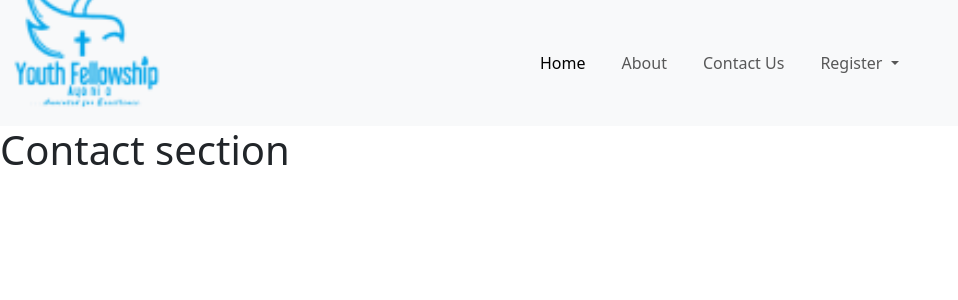
After one commit to K-Honsu/Secretariat, a Django app: page /contact/ in a window 1280 px wide. The commit adds this page. Shown: the top 300 px of the page, without its empty margins (0-958 px from the left). Run offline with Django 4.2, Linux system fonts and the light colour scheme.

Commit message:
Work on contact page

```diff
--- /dev/null
+++ b/base/templates/base/contact.html
@@ -0,0 +1,6 @@
+{% extends 'base/main.html' %}
+{% block content %}
+
+<h1>Contact section</h1>
+
+{% endblock content %}
--- a/base/templates/base/navbar.html
+++ b/base/templates/base/navbar.html
@@ -4,7 +4,9 @@
 <nav class="navbar navbar-expand-lg bg-body-tertiary">
   <div class="container-fluid">
     <div class="dis">
-      <img src="{% static 'images/secretariat.png' %}" alt="" />
+      <a href="{% url 'home' %}">
+        <img src="{% static 'images/secretariat.png' %}" alt="" />
+      </a>
     </div>
     <button
       class="navbar-toggler"
@@ -30,11 +32,35 @@
           <a class="nav-link" href="#">About</a>
         </li>
         <li class="nav-item">
-          <a class="nav-link" href="#">Contact Us</a>
+          <a class="nav-link" href="{% url 'contact' %}">Contact Us</a>
+        </li>
+        <!-- dropdown menu for registrations -->
+        <li class="nav-item dropdown">
+          <a
+            class="nav-link dropdown-toggle"
+            href="{% url 'register' %}"
+            role="button"
+            data-bs-toggle="dropdown"
+            aria-expanded="false"
+          >
+            Registrations
+          </a>
+          <ul class="dropdown-menu">
+            <li>
+              <a class="dropdown-item" href="">Marriage Thanksgiving</a>
+            </li>
+            <li>
+              <a class="dropdown-item" href="">Birth Notification</a>
+            </li>
+            <li>
+              <a class="dropdown-item" href="">Child Dedication</a>
+            </li>
+          </ul>
         </li>
         <li class="nav-item">
           <a class="nav-link" href="{% url 'logout-page' %}">Logout</a>
         </li>
+        <!-- end of dropdown menu for registrations -->
         {% else %}
         <div class="collapse navbar-collapse" id="navbarNavDropdown">
           <ul class="navbar-nav">
@@ -50,7 +76,7 @@
               <a class="nav-link" href="#">About</a>
             </li>
             <li class="nav-item">
-              <a class="nav-link" href="#">Contact Us</a>
+              <a class="nav-link" href="{% url 'contact' %}">Contact Us</a>
             </li>
             <li class="nav-item dropdown">
               <a
--- a/base/urls.py
+++ b/base/urls.py
@@ -2,5 +2,6 @@ from django.urls import path
 from . import views
 
 urlpatterns = [
-    path('', views.homePage, name='home')
+    path('', views.homePage, name='home'),
+    path('contact/', views.contactPage, name='contact'),
 ]
--- a/base/views.py
+++ b/base/views.py
@@ -5,3 +5,7 @@ from django.shortcuts import render
 def homePage(request):
     context = {}
     return render(request, 'base/main.html', context)
+
+def contactPage(request):
+    context = {}
+    return render(request, 'base/contact.html', context)
--- a/users/views.py
+++ b/users/views.py
@@ -5,7 +5,6 @@ from django.contrib import messages
 # Create your views here.
 
 def registerPage(request):
-    # page = 'register'
     form = CustomField()
     if request.method == 'POST':
         form = CustomField(request.POST)
@@ -18,7 +17,6 @@ def registerPage(request):
 
 
 def loginPage(request):
-    page = 'login-page'
     if request.method == 'POST':
         username = request.POST['username']
         password = request.POST['password']
@@ -26,7 +24,7 @@ def loginPage(request):
         if user is not None:
             login(request, user)
             return redirect('home')
-    context = {'page':page}
+    context = {}
     return render(request, 'users/login.html', context)
 
 
```
Also changed, not shown: base/models.py (line endings or trailing spaces), db.sqlite3.
